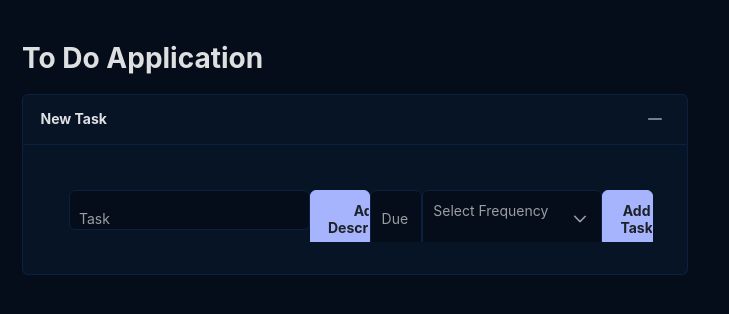
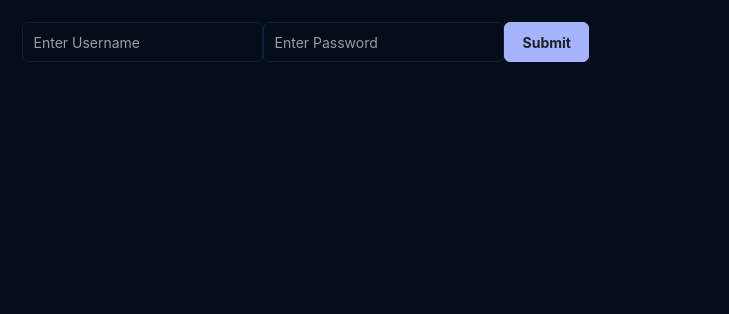
Before and after one commit to pikkauhn/ToDoist, a React (Create React App) app in the folder client/: page / in a window 1280 px wide. Shown: the top 314 px of the page, without its empty margins (0-729 px from the left). Built offline with nearby package versions, Linux system fonts and the light colour scheme.

Commit message:
Added Calendar, updated CSS for ToDoApp. Started Login

```diff
--- a/client/package.json
+++ b/client/package.json
@@ -11,6 +11,7 @@
     "primereact": "^9.5.0",
     "react": "^18.2.0",
     "react-dom": "^18.2.0",
+    "react-router-dom": "^6.11.2",
     "react-scripts": "5.0.1",
     "web-vitals": "^2.1.4"
   },
--- a/client/src/App.js
+++ b/client/src/App.js
@@ -2,12 +2,20 @@ import ToDoApp from './Components/ToDoApp';
 import './theme.css';
 import "primereact/resources/primereact.min.css";   // Core
 import "primeicons/primeicons.css";
+import { Route, Routes, BrowserRouter as Router } from 'react-router-dom';
+import Login from './pages/Login';
 
 
 function App() {
   return (
     <div>
-      <ToDoApp />
+      <Router>
+        <Routes>
+          <Route path="/" exact element={<Login />} />
+          <Route path="/ToDo" exact element={<ToDoApp />} />
+        </Routes>
+      </Router>
+
     </div>
   );
 }
--- a/client/src/Components/ToDoApp.css
+++ b/client/src/Components/ToDoApp.css
@@ -1,3 +1,7 @@
+.row1 {
+    display: flex;
+}
+
 #newTaskCard {
     width: 50vw;
     overflow-y: hidden;
@@ -36,3 +40,7 @@
 #closeDescription {
     margin-bottom: 1.5vh;
 }
+
+.calendarPanel {
+    margin-left: 2vw;
+}
--- a/client/src/Components/ToDoApp.js
+++ b/client/src/Components/ToDoApp.js
@@ -26,7 +26,8 @@ function ToDoApp() {
   return (
     <div>
       <h1>To Do Application</h1>
-      <Panel toggleable header="New Task">
+      <div className="row1">
+      <Panel header="New Task">
       <div className={`card ${(!showDescription) ? 'slide-in' : 'slide-out'}`} id="newTaskCard">
         <div id="addTask">
           <span className="p-float-label">
@@ -59,6 +60,10 @@ function ToDoApp() {
         </div>
       </div>
       </Panel>
+      <Panel className="calendarPanel" header="Calendar">
+        <Calendar value={date} onChange={(e) => setDate(e.value)} inline showWeek />
+      </Panel>
+      </div>
     </div>
   );
 }
--- /dev/null
+++ b/client/src/pages/Login.js
@@ -0,0 +1,21 @@
+import React, { useState } from 'react'
+import { InputText } from 'primereact/inputtext';
+import { Password } from 'primereact/password';
+import { Button } from 'primereact/button';
+
+
+function Login() {
+
+    const [userName, setUserName] = useState('');
+    const [password, setPassword] = useState('');
+
+  return (
+    <div>
+        <InputText placeholder='Enter Username' value={userName} onChange={(e) => setUserName(e.target.value)} />
+        <Password placeholder='Enter Password' value={password} onChange={(e) => setPassword(e.target.value)} feedback={false} />
+        <Button label="Submit" />
+    </div>
+  )
+}
+
+export default Login
```
Also changed, not shown: 2 other files (tests, documents, lock files or other folders).
